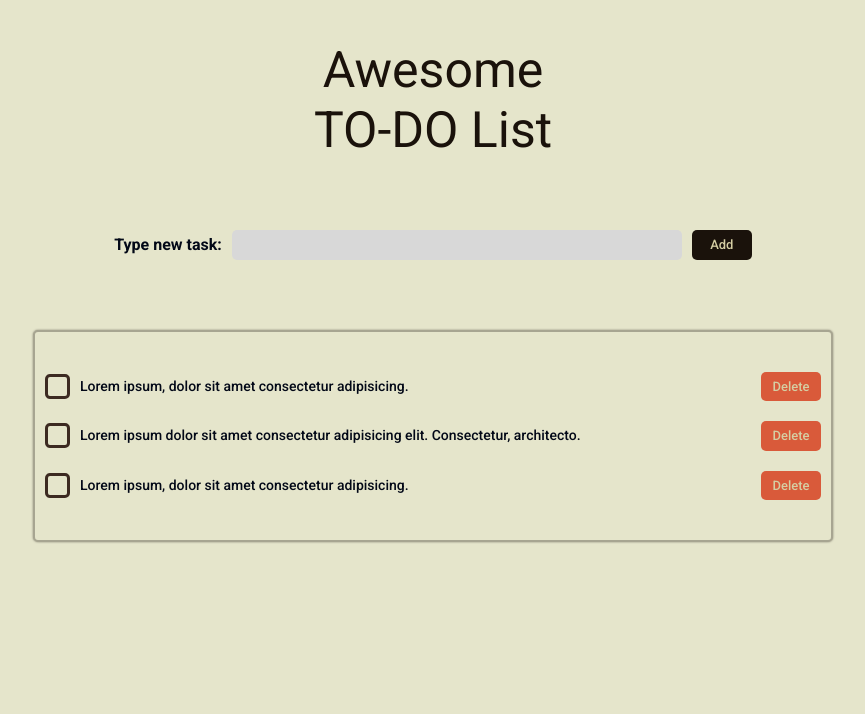
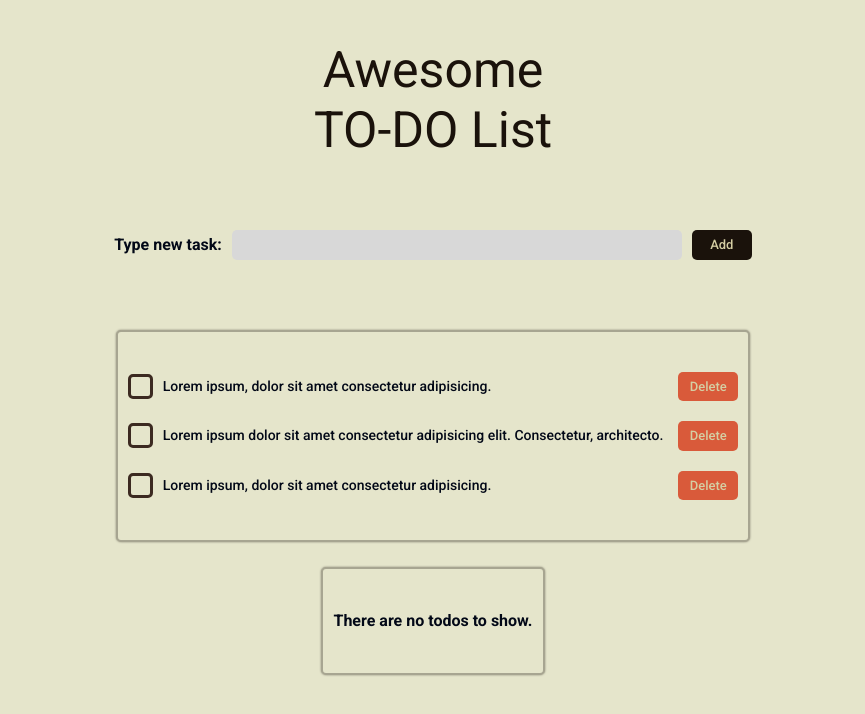
Before and after one commit to lob0codes/to-do-list-app, a Next.js app: page / in a window 1280 px wide. Shown: the top 714 px of the page, without its empty margins (207-1072 px from the left). Built offline with nearby package versions, Linux system fonts and the light colour scheme.

Commit message:
Added the capability of adding completed todos to a new component

```diff
--- a/app/globals.css
+++ b/app/globals.css
@@ -126,3 +126,7 @@ h3 {
 h1 {
   font-size: 5rem;
 }
+
+.crossed-out {
+  text-decoration: line-through;
+}
--- a/app/page.module.css
+++ b/app/page.module.css
@@ -1,24 +1,12 @@
-.header {
+.title {
   text-align: center;
   margin: 4rem auto;
   width: 25rem;
   line-height: 6rem;
 }
 
-.todo-list-container {
-  padding: 0 2rem;
-}
-
-.todo-list {
-  align-items: flex-start;
-  border: 0.2rem solid rgba(26, 18, 11, 0.3);
-  box-shadow: 0 0 0.2rem rgba(26, 18, 11, 0.5);
-  border-radius: 0.5rem;
+.content {
   display: flex;
   flex-direction: column;
-  gap: 2rem;
-  margin: 0 auto;
-  justify-content: center;
-  width: 80rem;
-  padding: 4rem 1rem;
+  gap: 2.5rem;
 }
--- a/app/page.tsx
+++ b/app/page.tsx
@@ -5,7 +5,10 @@ import classes from "@/app/page.module.css";
 import TodoForm from "@/components/TodoForm";
 import TodoList from "@/components/TodoList";
 import { TodoModel } from "@/utils/classes";
-import { useState } from "react";
+import { useEffect, useState } from "react";
+import { TodoListType } from "@/enums";
+
+import { cn } from "@/lib/utils";
 
 const todos: TodoModel[] = [
   new TodoModel("Lorem ipsum, dolor sit amet consectetur adipisicing.", 1),
@@ -17,7 +20,7 @@ const todos: TodoModel[] = [
 ];
 
 export default function Home() {
-  const [todoList, setTodos] = useState(todos);
+  const [todoList, setTodos] = useState<TodoModel[]>(todos);
 
   function addNewTodo(todoDescription: string | undefined) {
     if (!todoDescription) {
@@ -42,13 +45,42 @@ export default function Home() {
     setTodos((prevState) => prevState.filter((todo) => todo.id !== id));
   }
 
+  function changeCompletedStatus(id: number) {
+    setTodos((prevTodoList) => {
+      const updatedTodoList = prevTodoList.map((todo) => {
+        if (todo.id === id) {
+          return {
+            description: todo.description,
+            id: todo.id,
+            completed: !todo.completed,
+          } as TodoModel;
+        }
+        return todo;
+      });
+      return updatedTodoList;
+    });
+  }
+
   return (
     <>
-      <h1 className={classes.header}>Awesome TO-DO List</h1>
-      <div className="block--horizontal">
-        <TodoForm onSubmit={addNewTodo} />
-        <TodoList todos={todoList} onDelete={deleteTodo} />
-      </div>
+      <header className={classes.header}>
+        <h1 className={classes.title}>Awesome TO-DO List</h1>
+        <TodoForm onSubmit={addNewTodo} className="block--horizontal" />
+      </header>
+      <section className={cn("block--horizontal", classes.content)}>
+        <TodoList
+          todos={todoList}
+          onDelete={deleteTodo}
+          onCompleted={changeCompletedStatus}
+          type={TodoListType.NORMAL}
+        />
+        <TodoList
+          todos={todoList}
+          onDelete={deleteTodo}
+          onCompleted={changeCompletedStatus}
+          type={TodoListType.COMPLETED}
+        />
+      </section>
     </>
   );
 }
--- a/components/TodoForm.tsx
+++ b/components/TodoForm.tsx
@@ -3,18 +3,21 @@ import classes from "@/components/TodoForm.module.css";
 import NormalButton from "./ui/NormalButton";
 import { ButtonType } from "@/enums";
 
+import { cn } from "@/lib/utils";
+
 interface TodoFormProps {
   onSubmit: (todoDescription: string | undefined) => void;
+  className: string;
 }
 
-export default function TodoForm({ onSubmit }: TodoFormProps) {
+export default function TodoForm({ onSubmit, className }: TodoFormProps) {
   function formSubmitHandler(formData: FormData) {
     const todoDescription = formData.get("todo")?.toString();
     onSubmit(todoDescription);
   }
 
   return (
-    <section className={classes["todo-form"]}>
+    <section className={cn(className, classes["todo-form"])}>
       <form action={formSubmitHandler} className={classes.form}>
         <label htmlFor="todo" className={classes.label}>
           Type new task:
--- a/components/TodoItem.tsx
+++ b/components/TodoItem.tsx
@@ -6,20 +6,39 @@ import NormalButton from "./ui/NormalButton";
 import { ButtonType } from "@/enums";
 import { TodoModel } from "@/utils/classes";
 
+import { cn } from "@/lib/utils";
+
 interface TodoItemProps {
   todo: TodoModel;
   onDelete: (id: number) => void;
+  onCompleted: (id: number) => void;
+  crossedOut: boolean;
 }
 
-export default function TodoItem({ todo, onDelete }: TodoItemProps) {
+export default function TodoItem({
+  todo,
+  onDelete,
+  onCompleted,
+  crossedOut,
+}: TodoItemProps) {
   function itemDeleteHandler() {
     onDelete(todo.id);
   }
 
+  function completedStatusChangeHandler() {
+    onCompleted(todo.id);
+  }
+
   return (
     <article className={classes["todo-item"]}>
-      <SquareButton className={classes["square-button"]} />
-      <p className={classes.description}>{todo.description}</p>
+      <SquareButton
+        className={classes["square-button"]}
+        isPressed={todo.completed}
+        onClick={completedStatusChangeHandler}
+      />
+      <p className={cn(crossedOut ? "crossed-out" : "", classes.description)}>
+        {todo.description}
+      </p>
       <NormalButton
         customType={ButtonType.DELETE}
         onClick={itemDeleteHandler}
--- a/components/TodoList.tsx
+++ b/components/TodoList.tsx
@@ -2,24 +2,41 @@ import { TodoModel } from "@/utils/classes";
 import TodoItem from "./TodoItem";
 import classes from "@/components/TodoList.module.css";
 import { cn } from "@/lib/utils";
+import { TodoListType } from "@/enums";
 
 export default function TodoList({
   todos,
   onDelete,
+  onCompleted,
   className,
+  type,
 }: {
   todos: TodoModel[];
   onDelete: (id: number) => void;
+  onCompleted: (id: number) => void;
   className?: string;
+  type: TodoListType;
 }) {
+  let todosFiltered: TodoModel[];
+  if (type === TodoListType.COMPLETED) {
+    todosFiltered = todos.filter((todo) => todo.completed);
+  } else {
+    todosFiltered = todos.filter((todo) => !todo.completed);
+  }
   return (
     <article className={cn(className, classes["todo-list"])}>
       <section className={classes.main}>
-        {todos.length === 0 ? (
+        {todosFiltered.length === 0 ? (
           <p className={classes["empty-todos"]}>There are no todos to show.</p>
         ) : (
-          todos.map((todo) => (
-            <TodoItem key={todo.id} todo={todo} onDelete={onDelete} />
+          todosFiltered.map((todo) => (
+            <TodoItem
+              key={todo.id}
+              todo={todo}
+              onDelete={onDelete}
+              onCompleted={onCompleted}
+              crossedOut={type === TodoListType.COMPLETED ? true : false}
+            />
           ))
         )}
       </section>
--- a/components/ui/SquareButton.tsx
+++ b/components/ui/SquareButton.tsx
@@ -7,11 +7,19 @@ import { useState } from "react";
 
 import { Check } from "lucide-react";
 
-export default function SquareButton({ className }: { className: string }) {
-  const [isPressed, setIsPressed] = useState(false);
+interface SquareButtonProps {
+  className: string;
+  onClick: () => void;
+  isPressed: boolean;
+}
 
+export default function SquareButton({
+  className,
+  onClick,
+  isPressed,
+}: SquareButtonProps) {
   function buttonPressedHandler() {
-    setIsPressed((prevState) => !prevState);
+    onClick();
   }
 
   return (
--- a/enums.ts
+++ b/enums.ts
@@ -2,3 +2,8 @@ export enum ButtonType {
   STANDARD = "standard",
   DELETE = "delete",
 }
+
+export enum TodoListType {
+  NORMAL = "normal",
+  COMPLETED = "completed",
+}
--- a/utils/classes.ts
+++ b/utils/classes.ts
@@ -1,10 +1,12 @@
 export class TodoModel {
   private _id: number = 0;
   private _description: string;
+  private _completed: boolean;
 
   constructor(description: string, id: number) {
     this._description = description;
     this._id = id;
+    this._completed = false;
   }
 
   get id(): number {
@@ -18,4 +20,12 @@ export class TodoModel {
   get description(): string {
     return this._description;
   }
+
+  get completed(): boolean {
+    return this._completed;
+  }
+
+  set completed(completed: boolean) {
+    this._completed = completed;
+  }
 }
```
